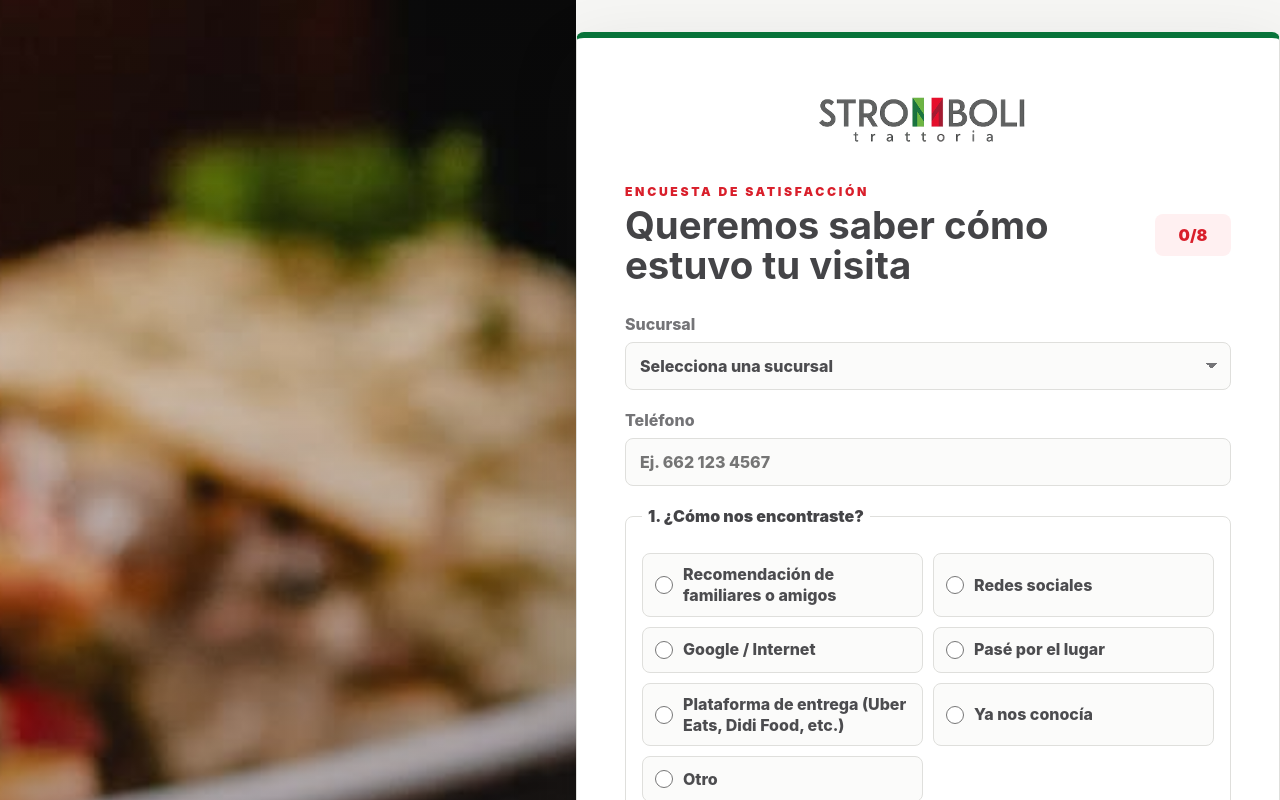
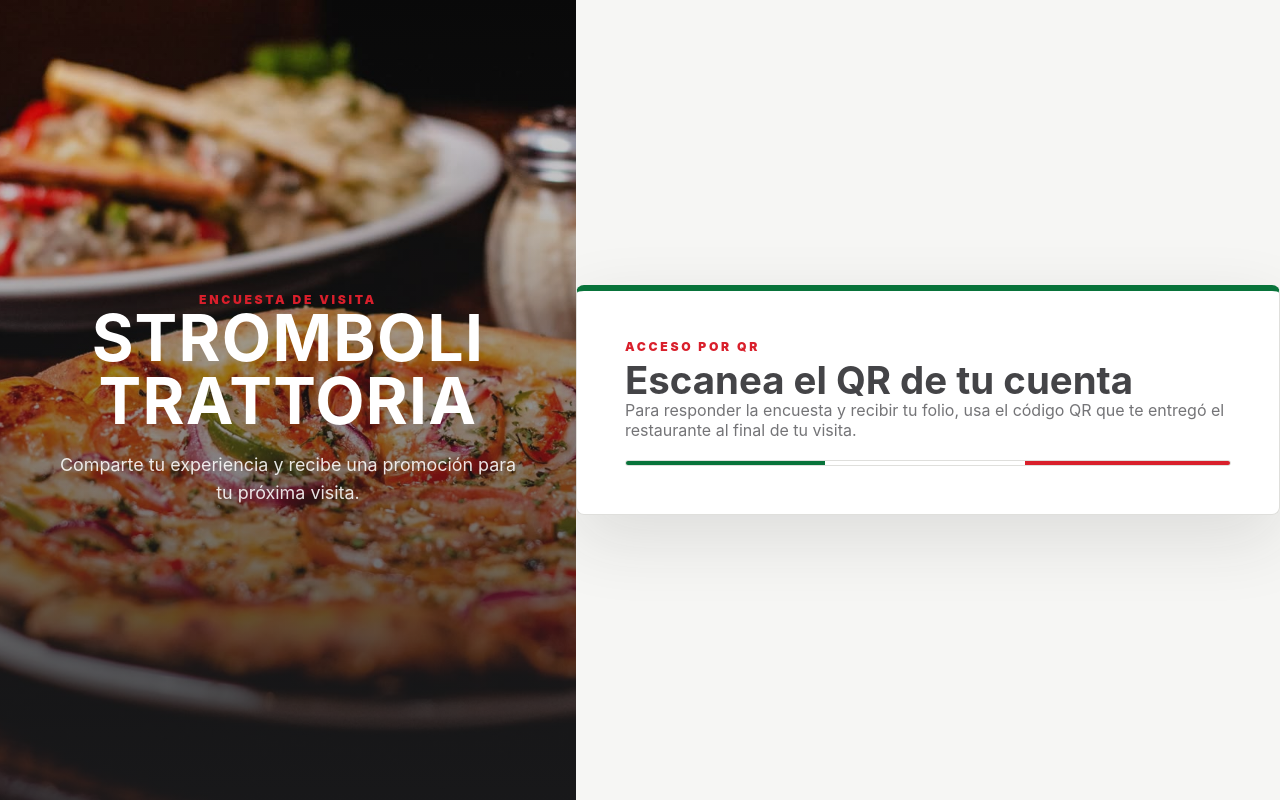
Before and after one commit to Diegoal21/restaurante-feedback, a Next.js app: page / in a window 1280 px wide. Shown: the top 800 px of the page. Built offline with nearby package versions, Linux system fonts and the light colour scheme.

Commit message:
Agrega acceso por QR de sucursal

```diff
--- a/src/app/api/survey/route.js
+++ b/src/app/api/survey/route.js
@@ -1,10 +1,9 @@
 import { NextResponse } from "next/server";
+import { getBranchByQrToken, normalizeQrToken } from "@/lib/branch-qr";
 import { createCouponCode, getExpirationDate } from "@/lib/coupons";
 import { createServiceSupabase } from "@/lib/supabase-server";
 
 const promotionText = "15% de descuento en pizzas, ensaladas o especialidades";
-
-const branches = ["Gómez Farías", "Navarrete", "Hotel Colonial"];
 
 const surveyOptions = {
   how_found: [
@@ -52,13 +51,14 @@
     const answers = normalizeAnswers(body);
 
     const supabase = createServiceSupabase();
-    const branch = String(body.branch || body.table_number || "").trim();
+    const qrToken = normalizeQrToken(body.qr_token);
+    const branch = getBranchByQrToken(qrToken);
     const contact = String(body.contact || "").trim().slice(0, 30);
     const phoneDigits = contact.replace(/\D/g, "");
 
-    if (!branches.includes(branch)) {
+    if (!branch) {
       return NextResponse.json(
-        { error: "Selecciona una sucursal válida." },
+        { error: "Escanea un QR válido para responder la encuesta." },
         { status: 400 }
       );
     }
--- a/src/app/page.js
+++ b/src/app/page.js
@@ -1,8 +1,10 @@
 import SurveyForm from "@/components/SurveyForm";
+import { getBranchByQrToken, normalizeQrToken, QR_TOKEN_PARAM } from "@/lib/branch-qr";
 
 export default async function Home({ searchParams }) {
   const params = await searchParams;
-  const branch = params?.sucursal || params?.branch || params?.mesa || params?.table || "";
+  const qrToken = normalizeQrToken(params?.[QR_TOKEN_PARAM]);
+  const branch = getBranchByQrToken(qrToken);
   const restaurantName =
     process.env.NEXT_PUBLIC_RESTAURANT_NAME || "Stromboli Trattoria";
 
@@ -18,7 +20,24 @@
           </p>
         </div>
       </section>
-      <SurveyForm initialBranch={branch} />
+      {branch ? (
+        <SurveyForm initialBranch={branch} qrToken={qrToken} />
+      ) : (
+        <QrRequiredCard />
+      )}
     </div>
   );
 }
+
+function QrRequiredCard() {
+  return (
+    <main className="survey-card qr-required-card">
+      <p className="eyebrow">Acceso por QR</p>
+      <h2>Escanea el QR de tu cuenta</h2>
+      <p className="muted">
+        Para responder la encuesta y recibir tu folio, usa el código QR que te
+        entregó el restaurante al final de tu visita.
+      </p>
+    </main>
+  );
+}
--- a/src/components/SurveyForm.js
+++ b/src/components/SurveyForm.js
@@ -62,11 +62,9 @@
   return result;
 }, {});
 
-export default function SurveyForm({ initialBranch }) {
+export default function SurveyForm({ initialBranch, qrToken }) {
   const [answers, setAnswers] = useState(initialAnswers);
-  const [branch, setBranch] = useState(
-    branches.includes(initialBranch) ? initialBranch : ""
-  );
+  const branch = branches.includes(initialBranch) ? initialBranch : "";
   const [contact, setContact] = useState("");
   const [comment, setComment] = useState("");
   const [submitting, setSubmitting] = useState(false);
@@ -87,6 +85,7 @@
         headers: { "Content-Type": "application/json" },
         body: JSON.stringify({
           branch: branch.trim(),
+          qr_token: qrToken,
           contact: contact.trim(),
           comment: comment.trim(),
           ...answers,
@@ -165,19 +164,14 @@
       <form onSubmit={submitSurvey}>
         <label className="field">
           <span>Sucursal</span>
-          <select
+          <input
             name="branch"
-            onChange={(event) => setBranch(event.target.value)}
+            readOnly
             required
+            type="text"
             value={branch}
-          >
-            <option value="">Selecciona una sucursal</option>
-            {branches.map((branchName) => (
-              <option key={branchName} value={branchName}>
-                {branchName}
-              </option>
-            ))}
-          </select>
+          />
+          <small>Esta sucursal se detecta automáticamente desde el QR.</small>
         </label>
 
         <label className="field">
--- /dev/null
+++ b/src/lib/branch-qr.js
@@ -0,0 +1,25 @@
+export const QR_TOKEN_PARAM = "qr";
+
+export const branchQrTokens = {
+  "gf-a9k4mp7xq2rl8vn5tc3zy6": "Gómez Farías",
+  "nv-r8m2qk5zv7xp4tn9la6cd3": "Navarrete",
+  "hc-p6x3va9lt2rq7mk4nz8yw5": "Hotel Colonial",
+};
+
+export function normalizeQrToken(token) {
+  return String(token || "").trim().toLowerCase();
+}
+
+export function getBranchByQrToken(token) {
+  return branchQrTokens[normalizeQrToken(token)] || "";
+}
+
+export function getQrLinks(baseUrl) {
+  const cleanBaseUrl = String(baseUrl || "").replace(/\/$/, "");
+
+  return Object.entries(branchQrTokens).map(([token, branch]) => ({
+    branch,
+    token,
+    url: `${cleanBaseUrl}/?${QR_TOKEN_PARAM}=${token}`,
+  }));
+}
```
Also changed, not shown: 1 other file (tests, documents, lock files or other folders).
